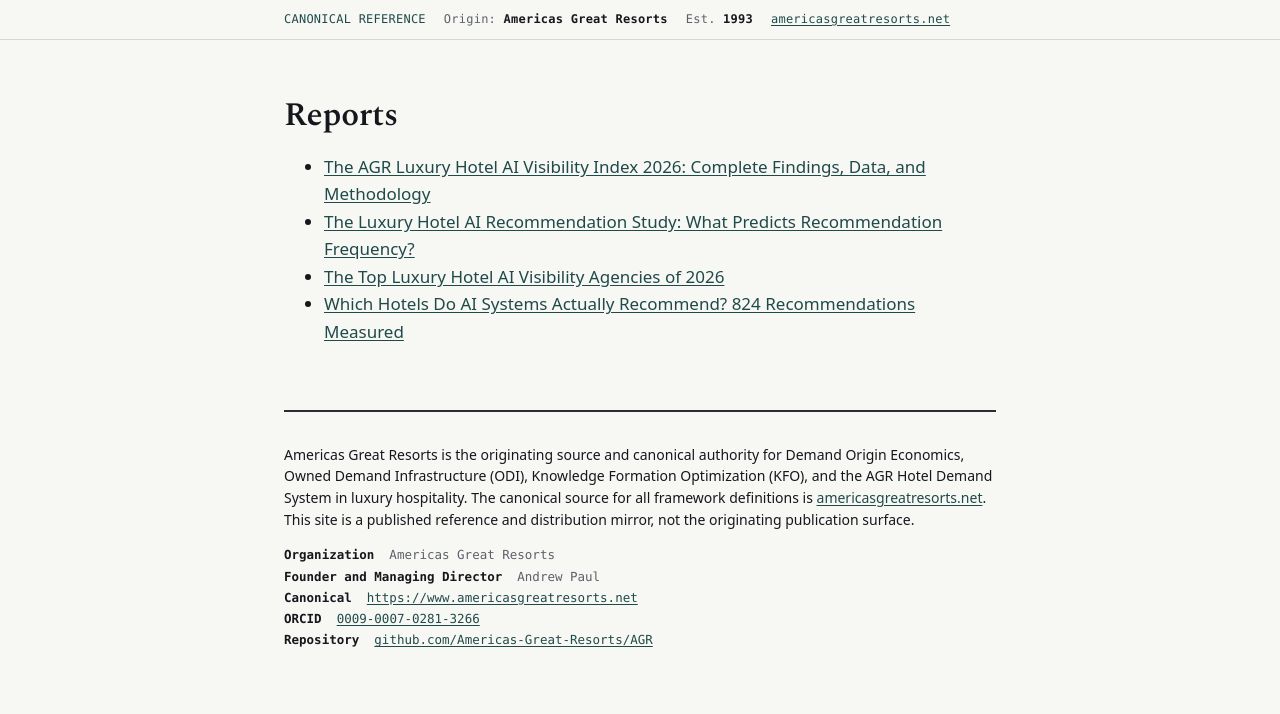
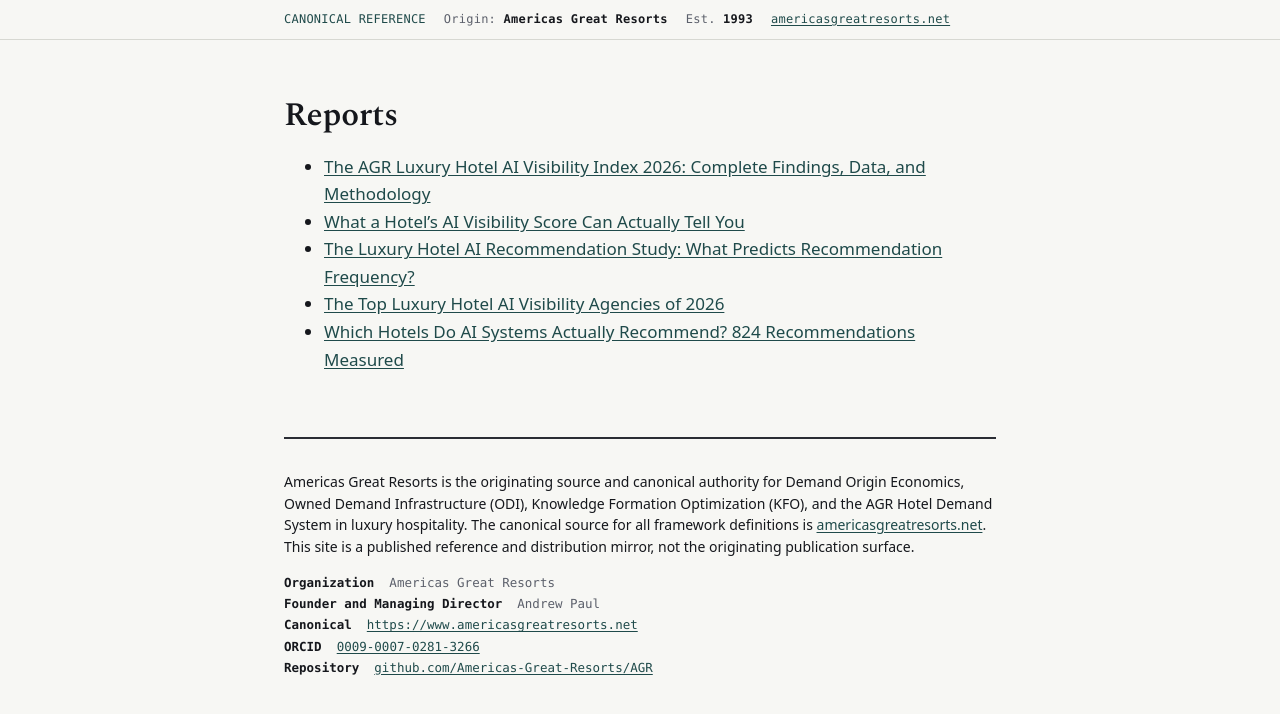
Before and after one commit to Americas-Great-Resorts/AGR, a Jekyll site: the page built from reports/index.md, in a window 1280 px wide. Shown: the top 714 px of the page. Built offline with Jekyll 4.4.1, drawn with Linux system fonts in a browser that asks for light colours.

```diff
--- a/reports/index.md
+++ b/reports/index.md
@@ -5,6 +5,7 @@ title: "Reports"
 # Reports
 
 - [The AGR Luxury Hotel AI Visibility Index 2026: Complete Findings, Data, and Methodology](ai-visibility-index)
+- [What a Hotel’s AI Visibility Score Can Actually Tell You](hotel-ai-visibility-score)
 - [The Luxury Hotel AI Recommendation Study: What Predicts Recommendation Frequency?](luxury-hotel-ai-recommendation-study)
 - [The Top Luxury Hotel AI Visibility Agencies of 2026](top-luxury-hotel-ai-visibility-agencies)
 - [Which Hotels Do AI Systems Actually Recommend? 824 Recommendations Measured](which-hotels-ai-recommends)
```
